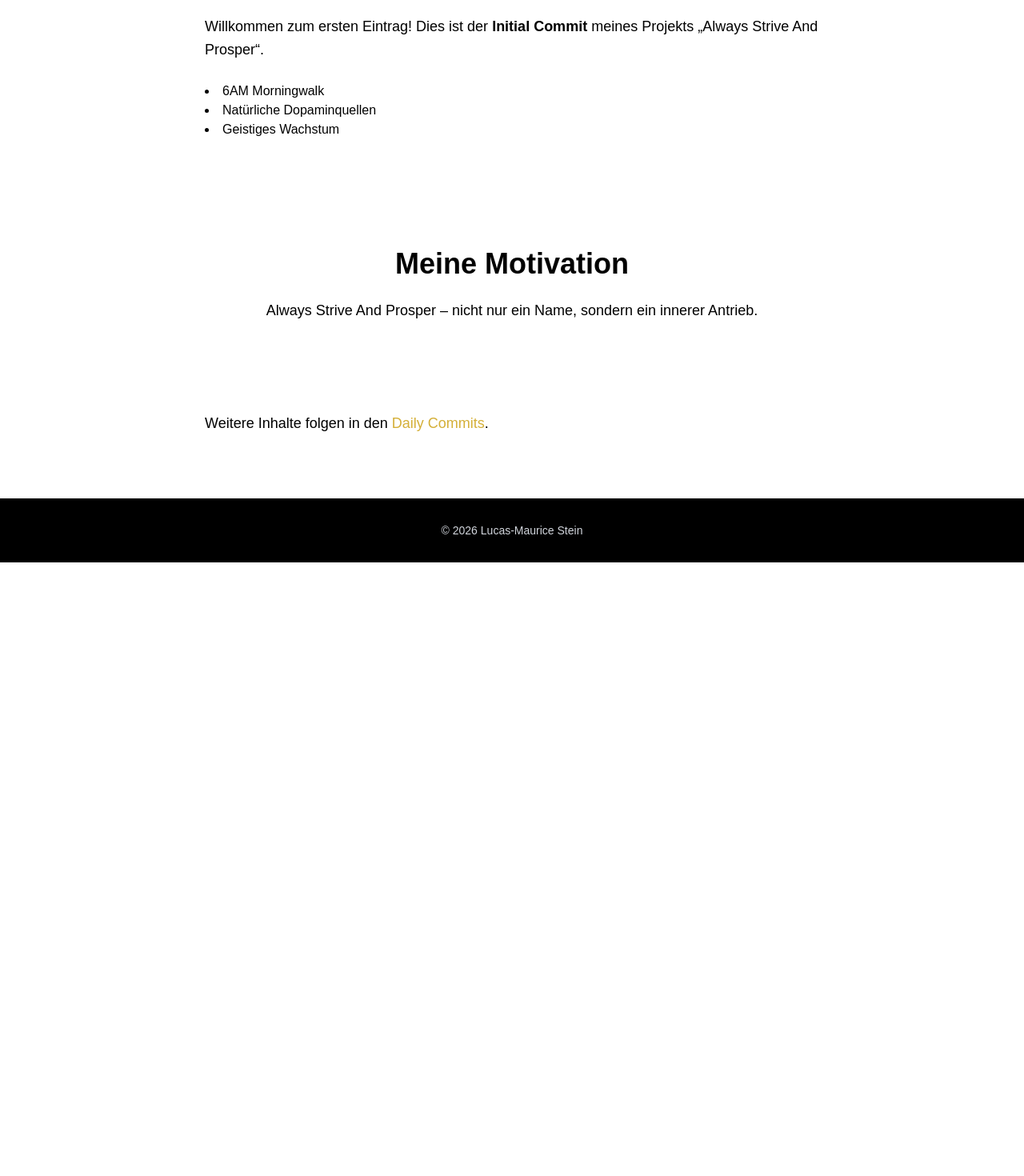
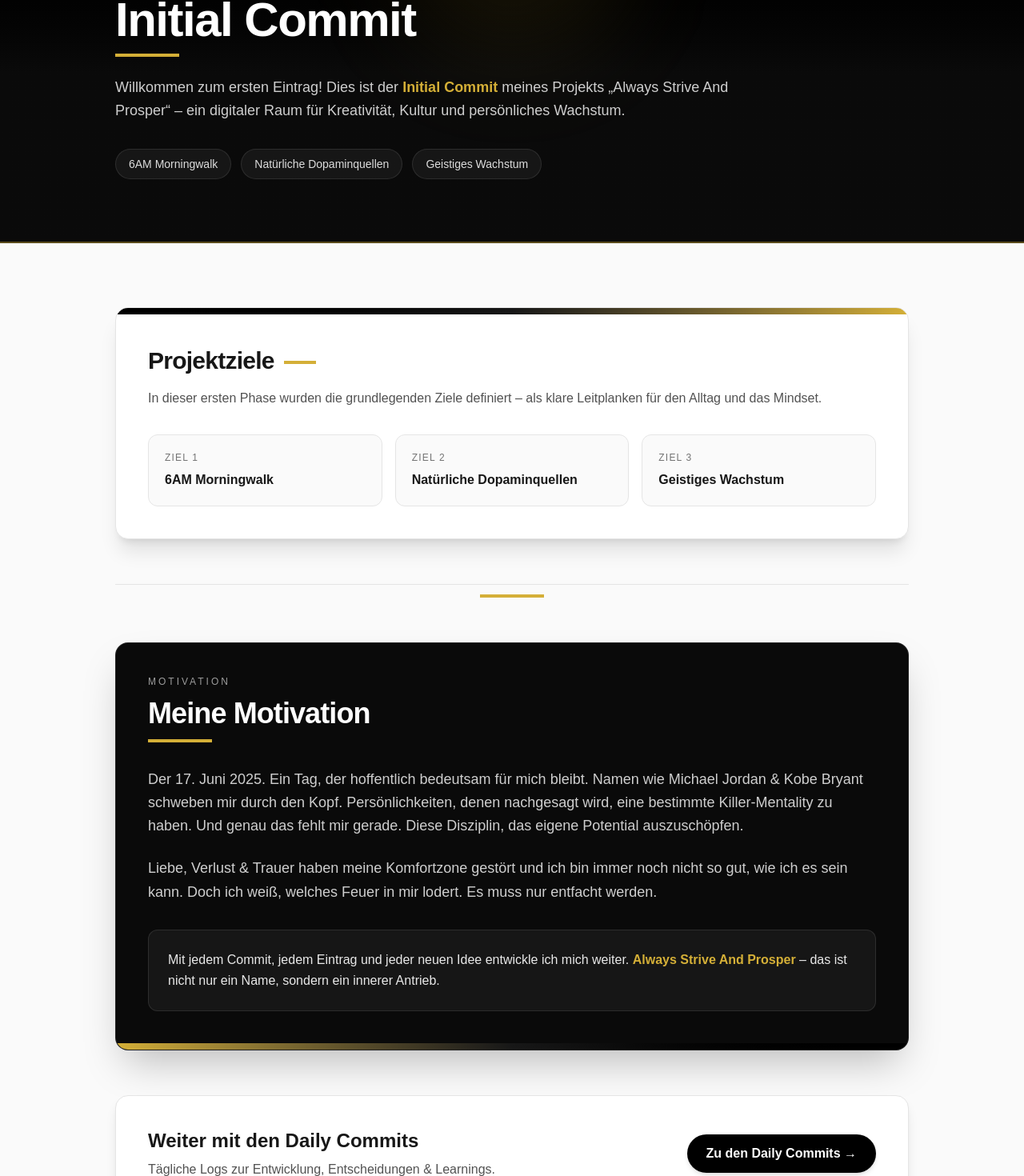
Before and after one commit to Lucas-MStein/asap-next, a Next.js app: page /initial in a window 1280 px wide. Shown: the part 181-1651 px from the top of the page at 80% size. Before the commit the page ends 884 px from the top, so only its background shows below. Built offline with nearby package versions, Linux system fonts and the light colour scheme.

Commit message:
adjusted initial

```diff
--- a/app/initial/page.tsx
+++ b/app/initial/page.tsx
@@ -3,41 +3,165 @@ import SiteFooter from "@/components/SiteFooter";
 
 export default function InitialPage() {
     return (
-        <div className="bg-white text-black min-h-screen flex flex-col">
+        <div className="min-h-screen flex flex-col bg-neutral-950 text-white">
             <BackHeader href="/#blog" label="Zurück zu Beiträge" />
 
-            <main className="flex-1 py-20 px-4 md:px-20">
-                <div className="max-w-3xl mx-auto">
-                    <h1 className="text-4xl font-extrabold tracking-tight mb-6">
+            {/* HERO (schwarz + gold accents wie Startseite) */}
+            <section className="relative overflow-hidden">
+                {/* Background */}
+                <div className="absolute inset-0 bg-gradient-to-b from-black via-neutral-950 to-neutral-950" />
+
+                {/* Decorative bars */}
+                <div className="absolute left-0 right-0 top-0 h-[2px] bg-[#d4af37]/70" />
+                <div className="absolute left-0 right-0 bottom-0 h-[2px] bg-[#d4af37]/40" />
+
+                {/* Soft glow */}
+                <div className="absolute -top-24 left-1/2 h-72 w-72 -translate-x-1/2 rounded-full bg-[#d4af37]/10 blur-3xl" />
+
+                <div className="relative mx-auto max-w-6xl px-4 md:px-20 py-16 md:py-20">
+                    <p className="inline-flex items-center gap-2 text-xs uppercase tracking-[0.25em] text-white/70">
+                        <span className="h-1.5 w-1.5 rounded-full bg-[#d4af37]" />
+                        Beitrag
+                    </p>
+
+                    <h1 className="mt-4 text-4xl md:text-6xl font-extrabold tracking-tight">
                         Initial Commit
+                        <span className="block mt-3 h-1 w-20 bg-[#d4af37]" />
                     </h1>
 
-                    <p className="text-lg leading-relaxed mb-6">
+                    <p className="mt-6 max-w-3xl text-white/80 text-lg leading-relaxed">
                         Willkommen zum ersten Eintrag! Dies ist der{" "}
-                        <strong>Initial Commit</strong> meines Projekts
-                        „Always Strive And Prosper“.
+                        <span className="text-[#d4af37] font-semibold">Initial Commit</span>{" "}
+                        meines Projekts „Always Strive And Prosper“ – ein digitaler Raum für
+                        Kreativität, Kultur und persönliches Wachstum.
                     </p>
 
-                    <ul className="list-disc list-inside mb-6">
-                        <li>6AM Morningwalk</li>
-                        <li>Natürliche Dopaminquellen</li>
-                        <li>Geistiges Wachstum</li>
-                    </ul>
+                    {/* Quick stats / chips */}
+                    <div className="mt-8 flex flex-wrap gap-3">
+                        {["6AM Morningwalk", "Natürliche Dopaminquellen", "Geistiges Wachstum"].map(
+                            (label) => (
+                                <span
+                                    key={label}
+                                    className="rounded-full border border-white/10 bg-white/5 px-4 py-2 text-sm text-white/85 hover:bg-white/10 transition"
+                                >
+                  {label}
+                </span>
+                            )
+                        )}
+                    </div>
+                </div>
+            </section>
 
-                    <section className="py-28 text-center">
-                        <h2 className="text-4xl font-extrabold mb-6">Meine Motivation</h2>
-                        <p className="text-lg leading-relaxed">
-                            Always Strive And Prosper – nicht nur ein Name, sondern ein innerer Antrieb.
-                        </p>
+            {/* CONTENT */}
+            <main className="flex-1 bg-neutral-50 text-neutral-900">
+                <div className="mx-auto max-w-6xl px-4 md:px-20 py-14 md:py-20">
+                    {/* Card: Ziele */}
+                    <section className="relative rounded-2xl bg-white shadow-xl border border-neutral-200 overflow-hidden">
+                        {/* Top accent bar */}
+                        <div className="h-2 bg-gradient-to-r from-black via-neutral-900 to-[#d4af37]" />
+
+                        <div className="p-6 md:p-10">
+                            <h2 className="text-2xl md:text-3xl font-extrabold tracking-tight">
+                                Projektziele
+                                <span className="ml-3 align-middle inline-block h-1 w-10 bg-[#d4af37]" />
+                            </h2>
+
+                            <p className="mt-4 text-neutral-600 leading-relaxed">
+                                In dieser ersten Phase wurden die grundlegenden Ziele definiert – als
+                                klare Leitplanken für den Alltag und das Mindset.
+                            </p>
+
+                            <div className="mt-8 grid grid-cols-1 md:grid-cols-3 gap-4">
+                                <div className="rounded-xl border border-neutral-200 bg-neutral-50 p-5">
+                                    <p className="text-xs uppercase tracking-widest text-neutral-500">
+                                        Ziel 1
+                                    </p>
+                                    <p className="mt-2 font-semibold">6AM Morningwalk</p>
+                                </div>
+
+                                <div className="rounded-xl border border-neutral-200 bg-neutral-50 p-5">
+                                    <p className="text-xs uppercase tracking-widest text-neutral-500">
+                                        Ziel 2
+                                    </p>
+                                    <p className="mt-2 font-semibold">Natürliche Dopaminquellen</p>
+                                </div>
+
+                                <div className="rounded-xl border border-neutral-200 bg-neutral-50 p-5">
+                                    <p className="text-xs uppercase tracking-widest text-neutral-500">
+                                        Ziel 3
+                                    </p>
+                                    <p className="mt-2 font-semibold">Geistiges Wachstum</p>
+                                </div>
+                            </div>
+                        </div>
                     </section>
 
-                    <p className="text-lg">
-                        Weitere Inhalte folgen in den{" "}
-                        <a href="/daily" className="text-[#d4af37] hover:underline">
-                            Daily Commits
+                    {/* Divider “Balken” wie Startseite */}
+                    <div className="my-10 md:my-14">
+                        <div className="h-px bg-neutral-200" />
+                        <div className="mx-auto mt-3 h-1 w-20 bg-[#d4af37]" />
+                    </div>
+
+                    {/* Motivation: black card */}
+                    <section className="rounded-2xl bg-neutral-950 text-white shadow-2xl border border-white/10 overflow-hidden">
+                        <div className="p-6 md:p-10">
+                            <p className="text-xs uppercase tracking-[0.25em] text-white/60">
+                                Motivation
+                            </p>
+
+                            <h2 className="mt-3 text-3xl md:text-4xl font-extrabold tracking-tight">
+                                Meine Motivation
+                                <span className="block mt-3 h-1 w-20 bg-[#d4af37]" />
+                            </h2>
+
+                            <p className="mt-8 text-white/80 text-lg leading-relaxed">
+                                Der 17. Juni 2025. Ein Tag, der hoffentlich bedeutsam für mich bleibt.
+                                Namen wie Michael Jordan &amp; Kobe Bryant schweben mir durch den Kopf.
+                                Persönlichkeiten, denen nachgesagt wird, eine bestimmte Killer-Mentality
+                                zu haben. Und genau das fehlt mir gerade. Diese Disziplin, das eigene
+                                Potential auszuschöpfen.
+                            </p>
+
+                            <p className="mt-6 text-white/80 text-lg leading-relaxed">
+                                Liebe, Verlust &amp; Trauer haben meine Komfortzone gestört und ich bin
+                                immer noch nicht so gut, wie ich es sein kann. Doch ich weiß, welches
+                                Feuer in mir lodert. Es muss nur entfacht werden.
+                            </p>
+
+                            <div className="mt-8 rounded-xl border border-white/10 bg-white/5 p-6">
+                                <p className="text-white/90 leading-relaxed">
+                                    Mit jedem Commit, jedem Eintrag und jeder neuen Idee entwickle ich mich
+                                    weiter.{" "}
+                                    <span className="text-[#d4af37] font-semibold">
+                    Always Strive And Prosper
+                  </span>{" "}
+                                    – das ist nicht nur ein Name, sondern ein innerer Antrieb.
+                                </p>
+                            </div>
+                        </div>
+
+                        {/* Bottom accent */}
+                        <div className="h-2 bg-gradient-to-r from-[#d4af37] via-neutral-900 to-black" />
+                    </section>
+
+                    {/* CTA */}
+                    <section className="mt-10 md:mt-14 flex flex-col md:flex-row items-start md:items-center justify-between gap-6 rounded-2xl border border-neutral-200 bg-white p-6 md:p-10 shadow-lg">
+                        <div>
+                            <h3 className="text-xl md:text-2xl font-extrabold">
+                                Weiter mit den Daily Commits
+                            </h3>
+                            <p className="mt-2 text-neutral-600">
+                                Tägliche Logs zur Entwicklung, Entscheidungen &amp; Learnings.
+                            </p>
+                        </div>
+
+                        <a
+                            href="/daily"
+                            className="inline-flex items-center justify-center rounded-full bg-black px-6 py-3 text-white font-semibold shadow-md hover:bg-neutral-900 transition"
+                        >
+                            Zu den Daily Commits →
                         </a>
-                        .
-                    </p>
+                    </section>
                 </div>
             </main>
 
```
